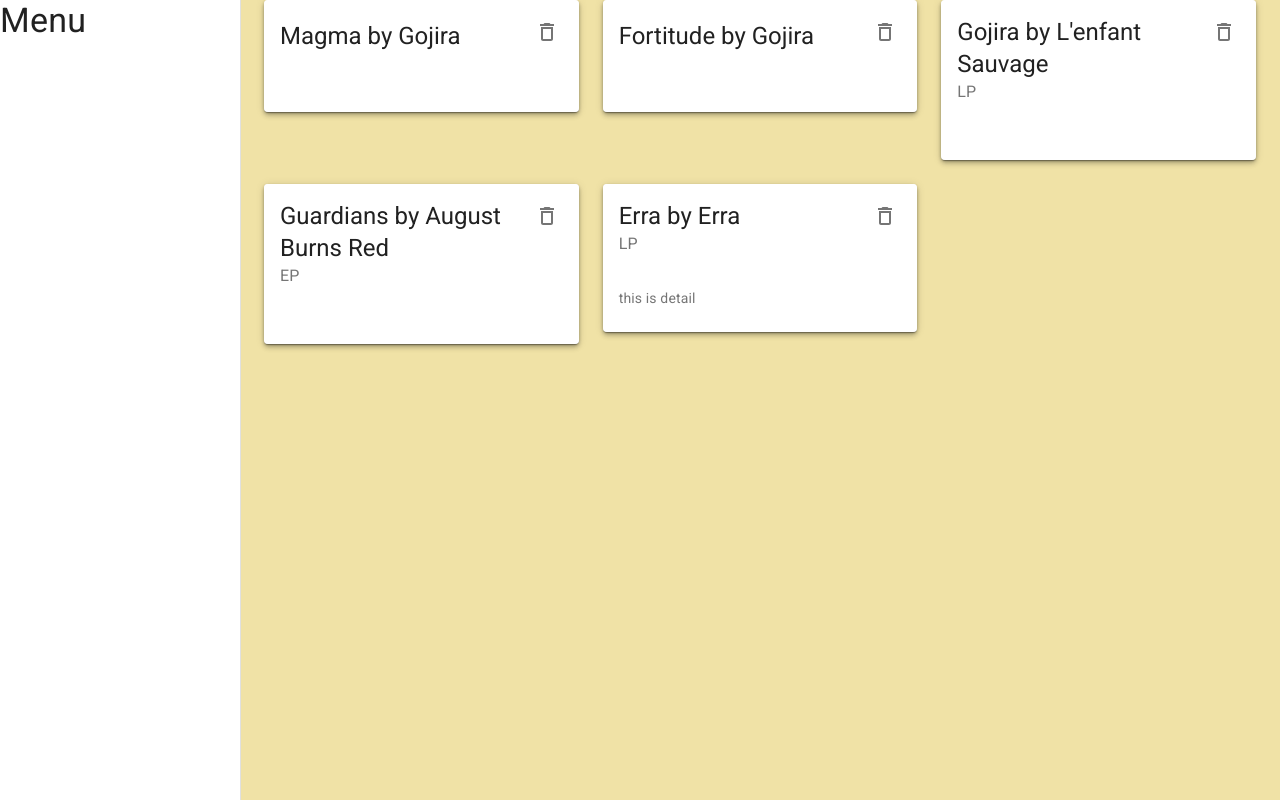
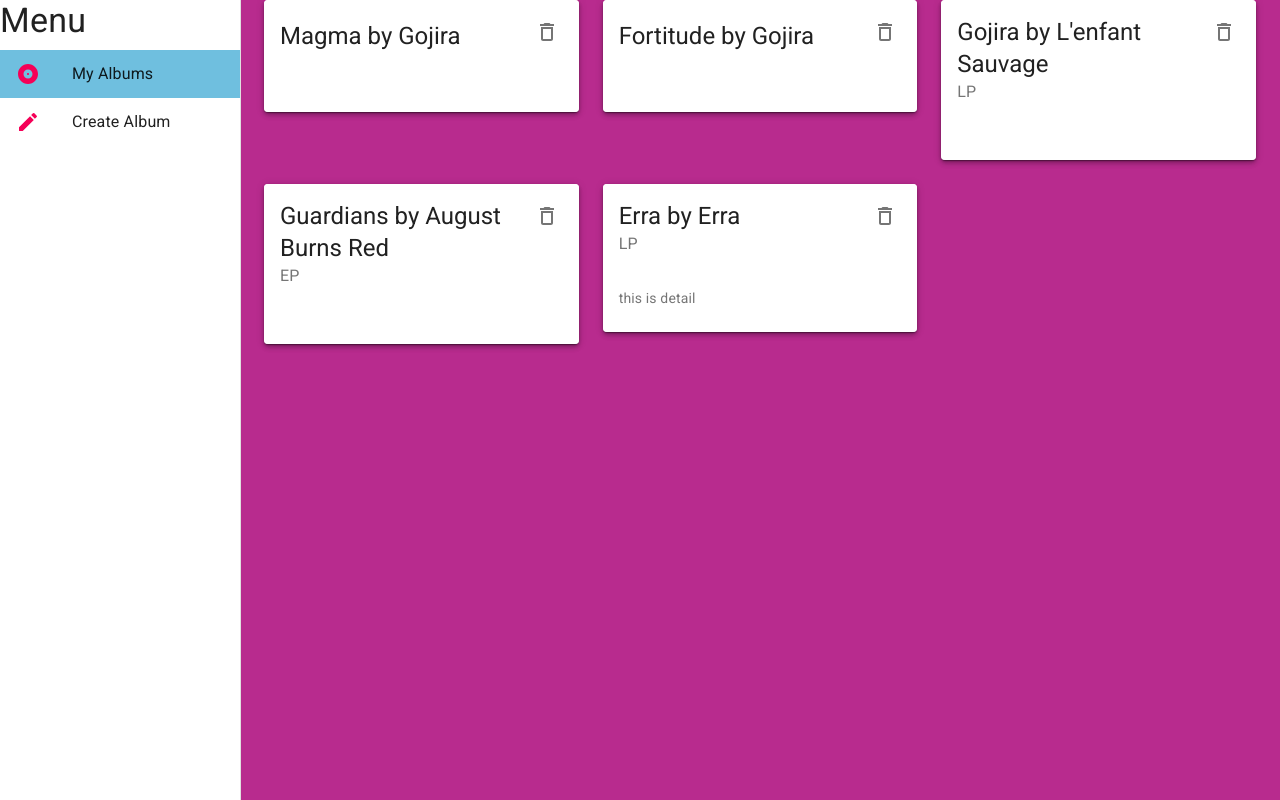
Before and after one commit to ZuzaUsakiewicz/album-collection-material-ui, a React (Create React App) app: page / in a window 1280 px wide. Built offline with nearby package versions, Linux system fonts and the light colour scheme; data requests are answered from the project's data file.

Commit message:
create menu list

```diff
--- a/src/components/Layout.js
+++ b/src/components/Layout.js
@@ -2,12 +2,19 @@
 import React from "react";
 import Drawer from "@material-ui/core/Drawer";
 import Typography from "@material-ui/core/Typography";
+import List from "@material-ui/core/List";
+import ListItem from "@material-ui/core/ListItem";
+import ListItemIcon from "@material-ui/core/ListItemIcon";
+import ListItemText from "@material-ui/core/ListItemText";
+import AlbumIcon from "@material-ui/icons/Album";
+import CreateIcon from "@material-ui/icons/Create";
+import { useHistory, useLocation } from "react-router-dom";
 
 const drawerWidth = 240;
 
 const useStyles = makeStyles({
   page: {
-    background: "#f0e2a6",
+    background: "#b82b8e",
     width: "100%",
     minHeight: "100vh",
   },
@@ -20,10 +27,25 @@
   root: {
     display: "flex",
   },
+  active: {
+    background: "#6fbfdf",
+  },
 });
 
 export default function Layout({ children }) {
   const classes = useStyles();
+  const history = useHistory();
+  const location = useLocation();
+
+  const menuItems = [
+    { text: "My Albums", icon: <AlbumIcon color="secondary" />, path: "/" },
+    {
+      text: "Create Album",
+      icon: <CreateIcon color="secondary" />,
+      path: "/createalbum",
+    },
+  ];
+
   return (
     <div className={classes.root}>
       <Drawer
@@ -35,6 +57,21 @@
         <div>
           <Typography variant="h4">Menu</Typography>
         </div>
+        <List>
+          {menuItems.map((item) => (
+            <ListItem
+              button
+              key={item.text}
+              onClick={() => history.push(item.path)}
+              className={
+                location.pathname === item.path ? classes.active : null
+              }
+            >
+              <ListItemIcon>{item.icon}</ListItemIcon>
+              <ListItemText primary={item.text} />
+            </ListItem>
+          ))}
+        </List>
       </Drawer>
       <div className={classes.page}> {children}</div>
     </div>
```
